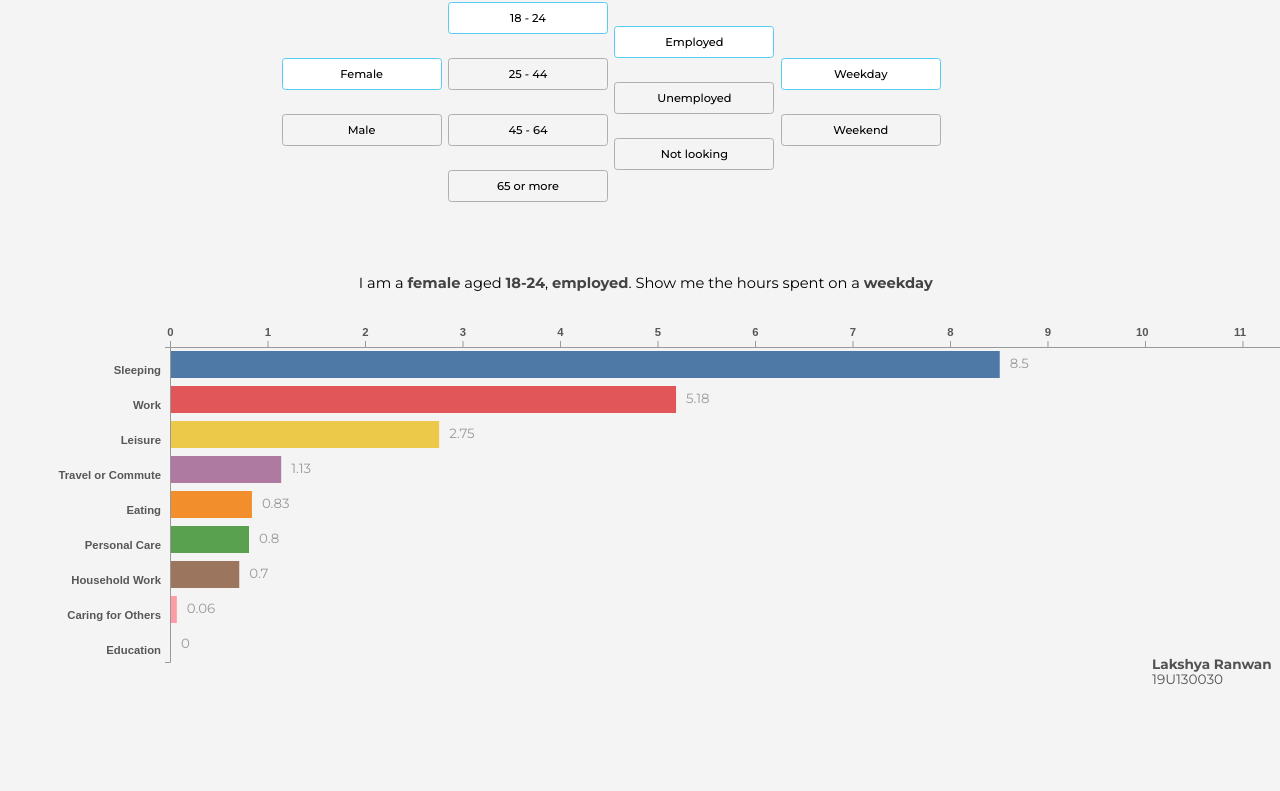
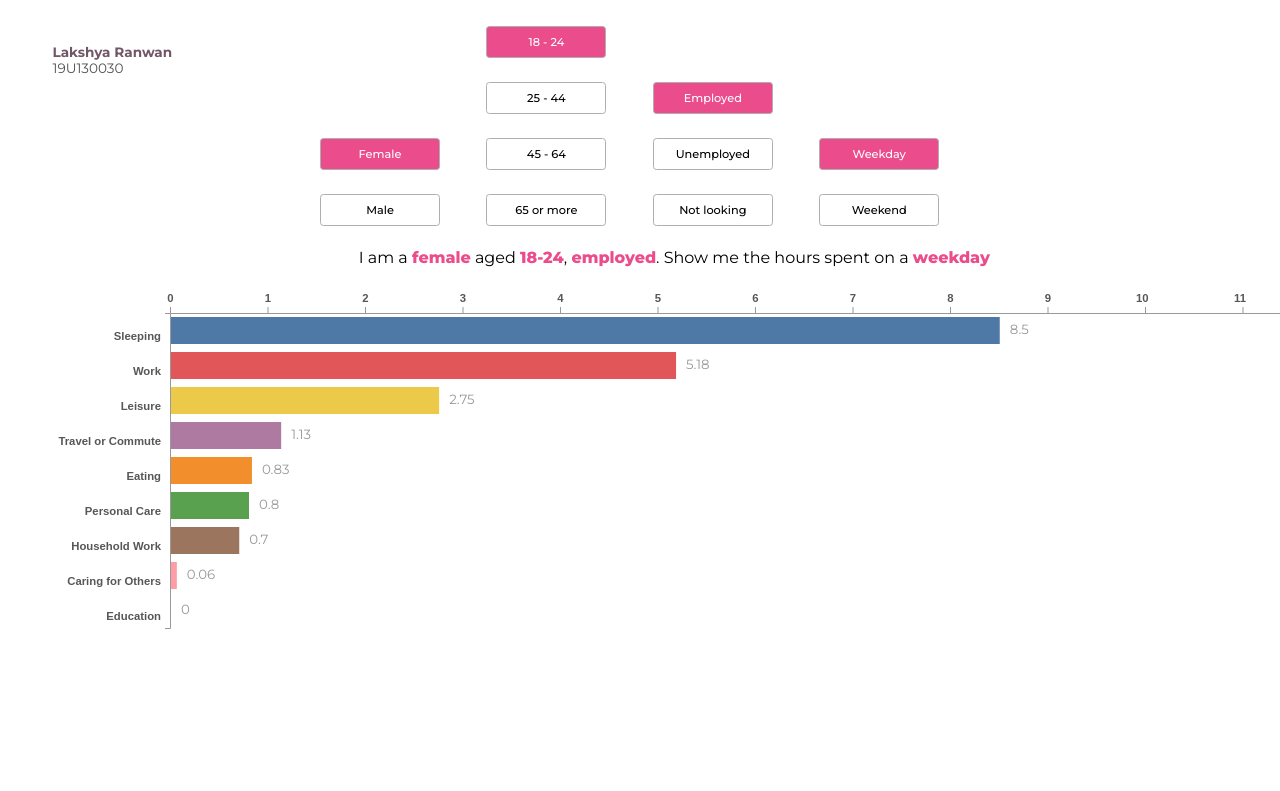
Before and after one commit to de303-2/de303-2.github.io, a plain HTML site: page index.html in a window 1280 px wide. Shown: the part 78-869 px from the top of the page. Drawn offline with nearby package versions, Linux system fonts and the light colour scheme.

Commit message:
Update bar-chart.css

```diff
--- a/bar-chart.css
+++ b/bar-chart.css
@@ -1,16 +1,20 @@
 body {
-  background-color: #F4F4F4 ;
+  background-color: #ffffff ;
   font-family: 'Montserrat', sans-serif;
+  width: 100%;
+  height: 100%;
   overflow: hidden; /* Hide scrollbars */
 }
 .title{
-  font-size: 10pt;
-  font-weight:800;
-  color:#555555;
+  font-size:28pt;
+  font-weight:900;
+  color:#4a1a3b;
   position:relative;
   top: 3vh;
-  left: 2vw;
+  left: 3.5vw;
+  line-height:18px;
 }
+
 
 .bar > rect {
 
@@ -28,9 +32,9 @@ button {
 }
 
 #chart {
-  margin-top: -260px;
+  margin-top: -270px;
   transform: translate(400px,-200px)rotate(90deg);
-  background-color:#F4F4F4;
+  background-color:#ffffff;
   margin-left: 9.2vw;
 }
 
@@ -64,13 +68,13 @@ color:#575757;
 }
 
 .sentence{
-  font-size: 11pt;
+  font-size: 12pt;
   margin-left: 27.4vw;
-  margin-top: 41vh;
+  margin-top: 37.5vh;
 }
 .sentence > span{
-    font-weight: 700;
-    color:#444444;
+    font-weight: 800;
+    color:#EB4C8C;
 }
 
 
@@ -132,7 +136,7 @@ select {
   cursor: pointer;
   display: inline-block;
 
-  width:160px;
+  width:120px;
   padding: 0.7em 0em;
 
   border: 0.1em solid #AFAFAF;
@@ -150,75 +154,77 @@ select {
 }
 #gf{
   position: absolute;
-  left:22vw;
-  top:17vh;
-  border: 0.1em solid #56CCF2;
-  background-color: #ffffff;
+  left:25vw;
+  top:27vh;
+
+  color:#ffffff;
+  background-color:#EB4C8C;
 }
 #gm{
   position: absolute;
-  left:22vw;
-  top:24vh;
+  left:25vw;
+  top:34vh;
 
 }
 #a18{
   position: absolute;
-  border: 0.1em solid #56CCF2;
-  background-color: #ffffff;
-  left:35vw;
-  top:10vh;
+  color:#ffffff;
+  background-color:#EB4C8C;
+  left:38vw;
+  top:13vh;
 }
 #a25{
   position: absolute;
 
-  left:35vw;
-  top:17vh;
+  left:38vw;
+  top:20vh;
 }
 #a45{
   position: absolute;
 
-  left:35vw;
-  top:24vh;
+  left:38vw;
+  top:27vh;
 }
 #a65{
   position: absolute;
 
-  left:35vw;
-  top:31vh;
+  left:38vw;
+  top:34vh;
 }
 #ee{
-  border: 0.1em solid #56CCF2;
-  background-color: #ffffff;
+  color:#ffffff;
+  background-color:#EB4C8C;
   position: absolute;
 
-  left:48vw;
-  top:13vh;
+  left:51vw;
+  top:20vh;
 }
 #eu{
 
   position: absolute;
-  left:48vw;
-  top:20vh;
+  left:51vw;
+  top:27vh;
 }
 #en{
 
   position: absolute;
-  left:48vw;
-  top:27vh;
+  left:51vw;
+  top:34vh;
 }
 #dd{
   position: absolute;
-  left:61vw;
-  top:17vh;
+  left:64vw;
+  top:27vh;
 
-  border: 0.1em solid #56CCF2;
-  background-color: #ffffff;
+  color:#ffffff;
+  background-color:#EB4C8C;
+
 }
 #de{
   position: absolute;
-  left:61vw;
-  top:24vh;
+  left:64vw;
+  top:34vh;
 }
-.me{position:absolute;top:90vh; left: 90vw;}
-.myname{font-weight: bold;font-size: 10.2pt;color: #525252;}
+.me{position:absolute;top:13.6vh; left: 4.1vw;}
+.myname{font-weight: bold;font-size: 10.2pt;color: #705668;}
 .myroll{margin-top: -14px;font-size:10.2pt;color:#525252;}
```
